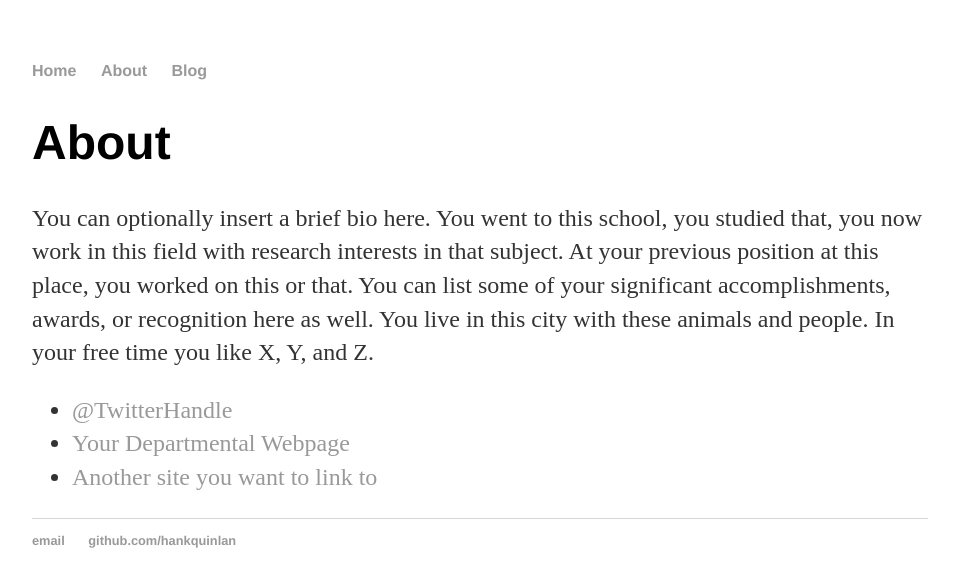
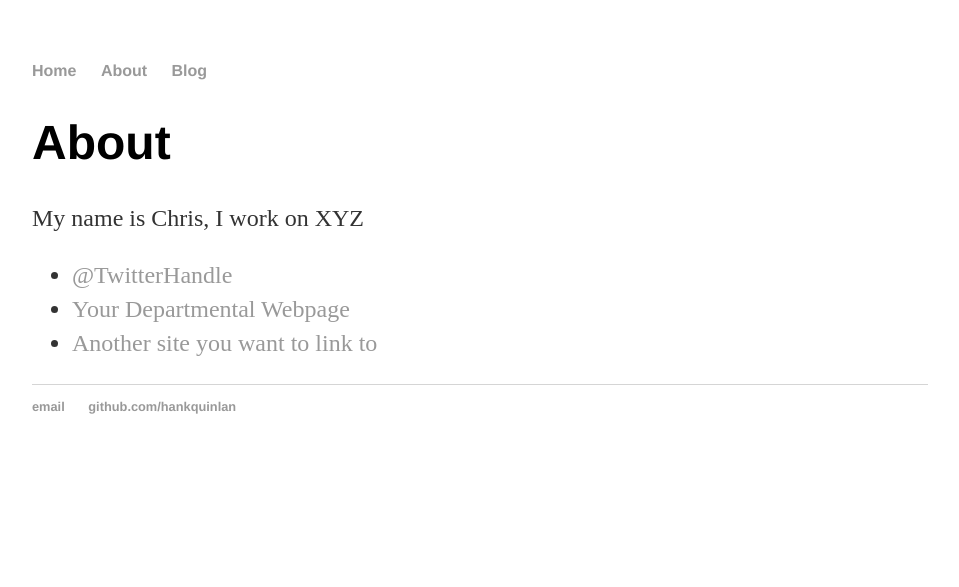
Before and after one commit to ChristopherChivetta/ChristopherChivetta.github.io, a Jekyll site: the page built from about/index.html, in a window 1280 px wide. Shown: the top 587 px of the page, without its empty margins (160-1119 px from the left). Built offline with Jekyll 4.4.1, drawn with Linux system fonts in a browser that asks for light colours.

Commit message:
Update index.html

```diff
--- a/about/index.html
+++ b/about/index.html
@@ -1,11 +1,11 @@
 ---
 layout: default
-title: About Hank Quinlan
+title: About Chris Chivetta
 ---
 
 		<div class="about">
 			<h1>About</h1>
-			<p>You can optionally insert a brief bio here. You went to this school, you studied that, you now work in this field with research interests in that subject. At your previous position at this place, you worked on this or that. You can list some of your significant accomplishments, awards, or recognition here as well. You live in this city with these animals and people. In your free time you like X, Y, and Z.</p>
+			<p>My name is Chris, I work on XYZ</p>
 
 			<ul class="contacts">
 				<li><a href="#">@TwitterHandle</a></li>
```
